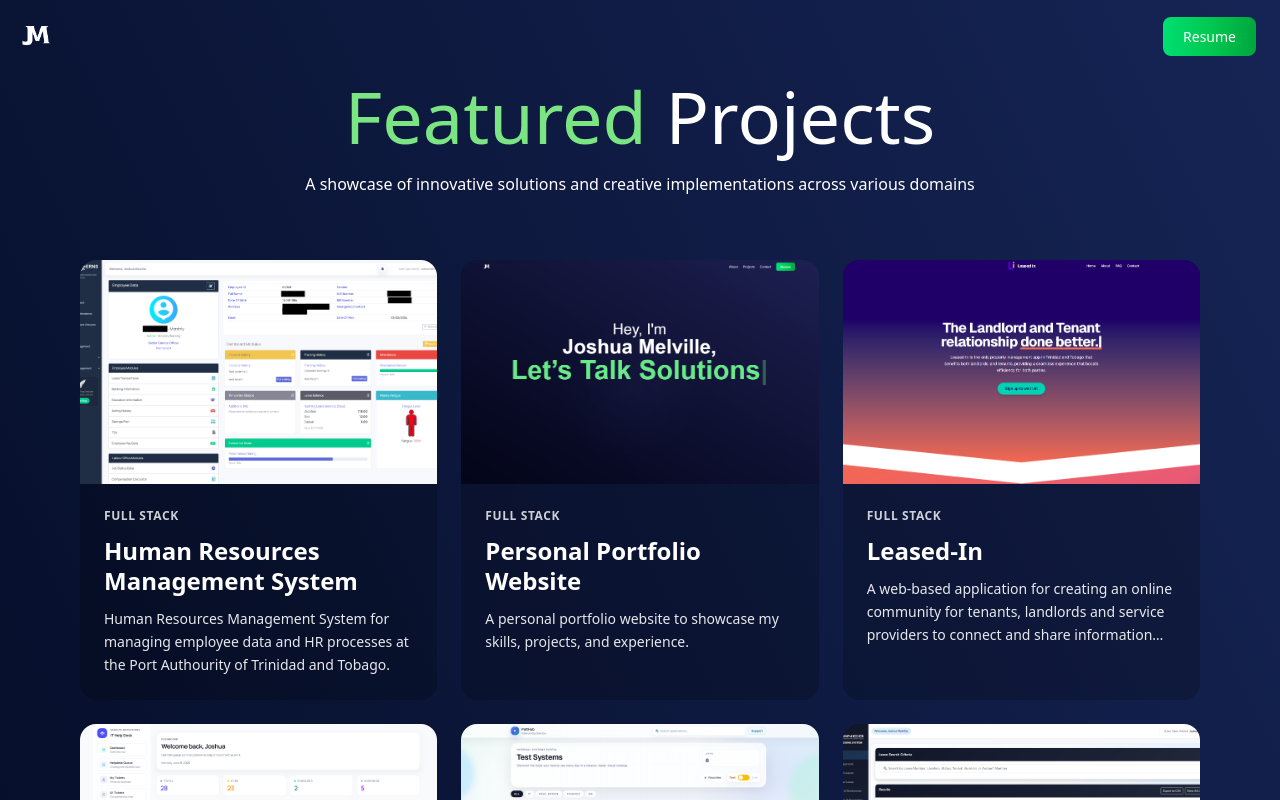
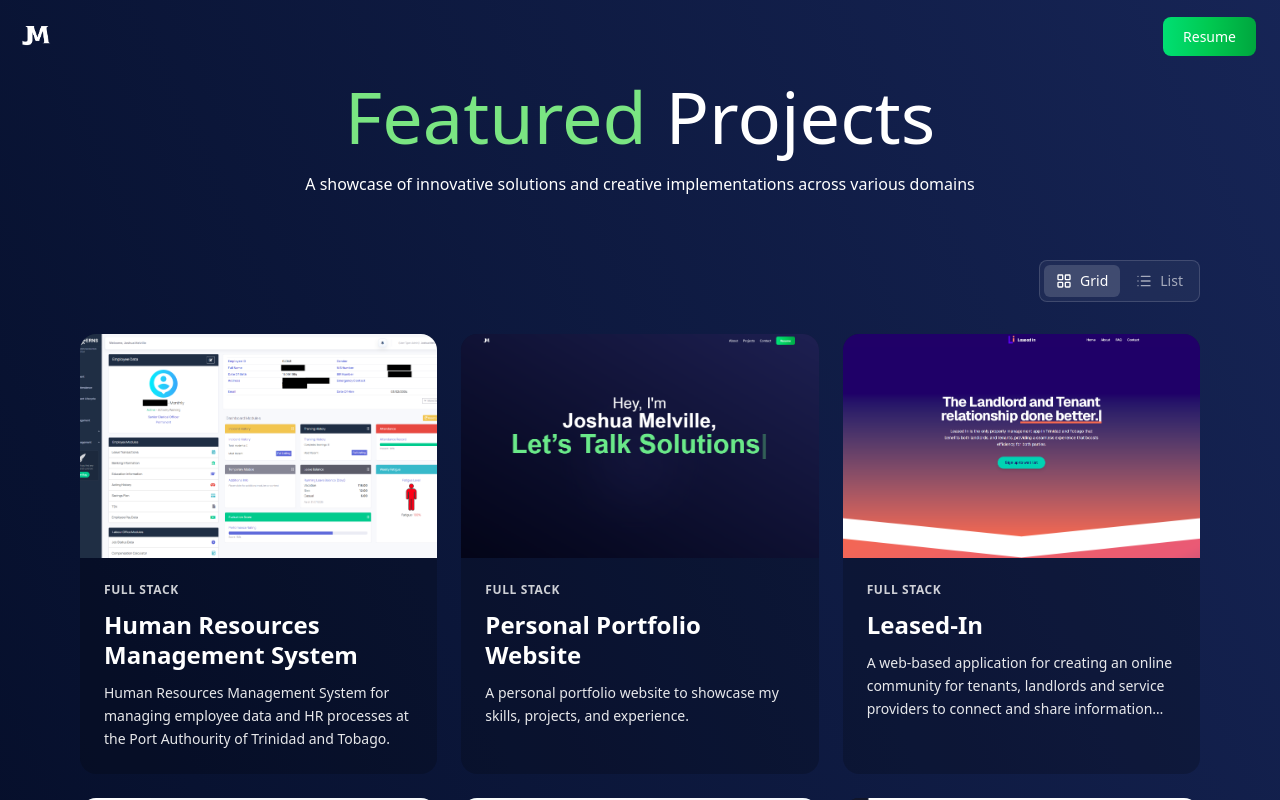
Before and after one commit to MelvilleJ/Personal-Portfilio, a React (Vite) app: page /projects in a window 1280 px wide. Shown: the top 800 px of the page. Built offline with nearby package versions, Linux system fonts and the light colour scheme.

Commit message:
Added a project row toggle

```diff
--- a/src/components/projectcards.jsx
+++ b/src/components/projectcards.jsx
@@ -1,4 +1,5 @@
 import { motion } from "framer-motion";
+import { ChevronRight } from "lucide-react";
 
 const ProjectCard = ({
   title,
@@ -71,4 +72,53 @@ const ProjectCard = ({
   );
 };
 
+export const ProjectRow = ({
+  title,
+  id,
+  summary,
+  category,
+  image,
+  delay = 0,
+}) => {
+  return (
+    <motion.a
+      href={`/projectdetails/${id}`}
+      initial={{ opacity: 0, y: 20 }}
+      whileInView={{ opacity: 1, y: 0 }}
+      whileHover={{ x: 6 }}
+      transition={{ duration: 0.5, delay }}
+      viewport={{ once: true }}
+      className="project-row group cursor-pointer flex items-center gap-4 sm:gap-6 rounded-2xl overflow-hidden bg-black/20 p-4"
+    >
+      <div className="h-20 w-28 sm:h-24 sm:w-40 shrink-0 overflow-hidden rounded-xl">
+        <img
+          src={image}
+          alt={title}
+          loading="lazy"
+          className="w-full h-full object-cover group-hover:scale-110 transition-transform duration-500"
+        />
+      </div>
+
+      <div className="min-w-0 flex-1">
+        <div className="text-xs uppercase tracking-wider text-white/80 font-semibold line-clamp-1">
+          {category}
+        </div>
+
+        <h3 className="mt-1 text-lg md:text-xl font-bold text-white leading-tight line-clamp-1">
+          {title}
+        </h3>
+
+        <p className="mt-1 text-white/90 text-sm leading-relaxed line-clamp-2">
+          {summary}
+        </p>
+      </div>
+
+      <ChevronRight
+        size={20}
+        className="hidden sm:block shrink-0 text-white/40 group-hover:text-white transition-colors duration-300"
+      />
+    </motion.a>
+  );
+};
+
 export default ProjectCard;
--- a/src/sections/projects.jsx
+++ b/src/sections/projects.jsx
@@ -1,8 +1,17 @@
-import { useState, useEffect } from "react";
+import { useState } from "react";
 import { motion } from "framer-motion";
-import ProjectCard from "../components/projectcards.jsx";
+import { LayoutGrid, List } from "lucide-react";
+import ProjectCard, { ProjectRow } from "../components/projectcards.jsx";
 import { projects } from "../data/projects.jsx";
+
+const VIEWS = [
+  { id: "grid", label: "Grid", Icon: LayoutGrid },
+  { id: "list", label: "List", Icon: List },
+];
+
 const ProjectsSection = () => {
+  const [view, setView] = useState("grid");
+
   return (
     <div
       id="projects"
@@ -34,11 +43,55 @@ const ProjectsSection = () => {
           various domains
         </motion.p>
       </motion.div>
-      <div className="grid grid-cols-1 sm:grid-cols-2 lg:grid-cols-3 gap-6 max-w-6xl mx-auto px-4">
-        {projects.map((project, index) => (
-          <ProjectCard key={project.title} {...project} delay={index * 0.1} />
-        ))}
+
+      <div className="max-w-6xl mx-auto px-4 mb-8 flex justify-end">
+        <div
+          role="group"
+          aria-label="Project layout"
+          className="inline-flex gap-1 rounded-lg border border-white/15 bg-white/5 p-1"
+        >
+          {VIEWS.map(({ id, label, Icon }) => (
+            <button
+              key={id}
+              type="button"
+              onClick={() => setView(id)}
+              aria-pressed={view === id}
+              className={`flex items-center gap-2 rounded-md px-3 py-1.5 text-sm font-medium transition-colors duration-200 ${
+                view === id
+                  ? "bg-white/15 text-white"
+                  : "text-white/60 hover:text-white"
+              }`}
+            >
+              <Icon size={16} />
+              {label}
+            </button>
+          ))}
+        </div>
       </div>
+
+      {view === "grid" ? (
+        <div
+          key="grid"
+          className="grid grid-cols-1 sm:grid-cols-2 lg:grid-cols-3 gap-6 max-w-6xl mx-auto px-4"
+        >
+          {projects.map((project, index) => (
+            <ProjectCard key={project.title} {...project} delay={index * 0.1} />
+          ))}
+        </div>
+      ) : (
+        <div
+          key="list"
+          className="flex flex-col gap-4 max-w-6xl mx-auto px-4"
+        >
+          {projects.map((project, index) => (
+            <ProjectRow
+              key={project.title}
+              {...project}
+              delay={Math.min(index, 6) * 0.05}
+            />
+          ))}
+        </div>
+      )}
     </div>
   );
 };
```
